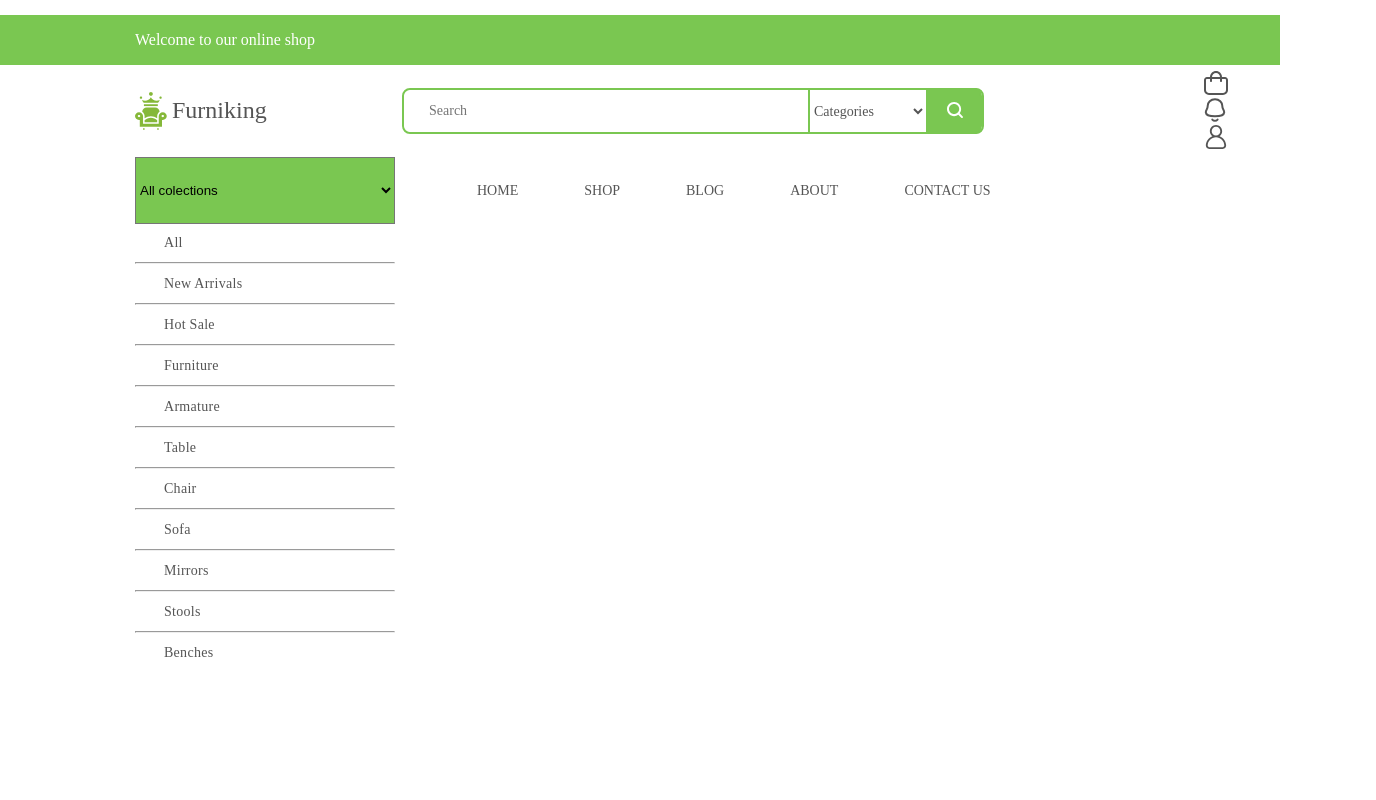
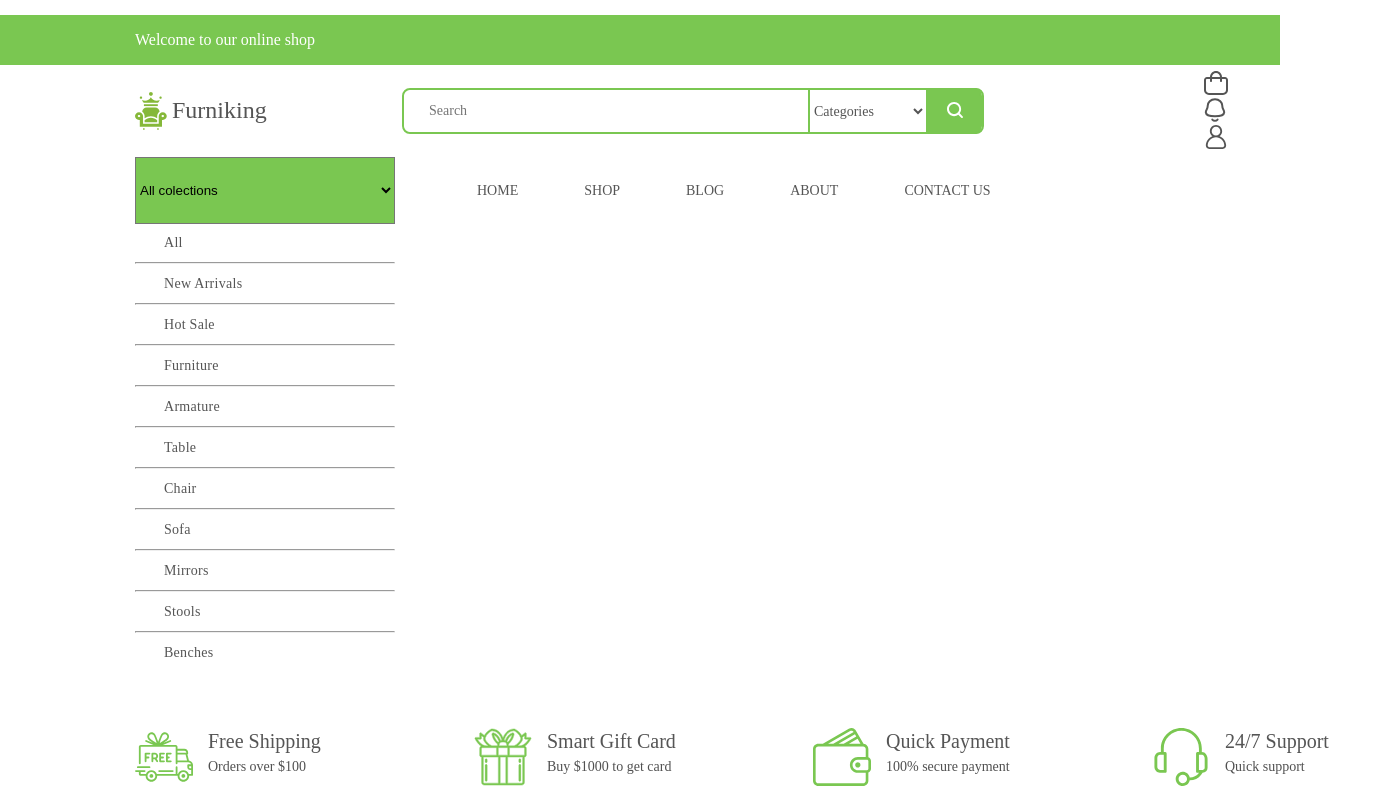
Before and after one commit to AndreyLukashev/Furniking, a website built with Vite: page index.html in a window 1280 px wide. Shown: the whole page, 1376 px wide, since content can reach past the window. Built offline with nearby package versions, Linux system fonts and the light colour scheme; a web font is replaced by a local one.

Commit message:
add feature

```diff
--- a/index.html
+++ b/index.html
@@ -91,7 +91,40 @@
 
   </main>
 
+  <div class="feature">
+    <div class="feature-elements">
+      <img src="./public/images/Feature-icons/Free Shipping.svg" class="feature-image" alt="Free Shipping">
+      <div class="feature-info">
+        <h6 class="feature-text-1">Free Shipping</h6>
+        <p class="feature-text-2">Orders over $100</p>
+      </div>
+    </div>
 
+    <div class="feature-elements">
+      <img src="./public/images/Feature-icons/gift.svg" class="feature-image" alt="Smart Gift Card">
+      <div class="feature-info">
+        <h6 class="feature-text-1">Smart Gift Card</h6>
+        <p class="feature-text-2">Buy $1000 to get card</p>
+      </div>
+    </div>
+
+    <div class="feature-elements">
+      <img src="./public/images/Feature-icons/wallet.svg" class="feature-image" alt="Quick Payment">
+      <div class="feature-info">
+        <h6 class="feature-text-1">Quick Payment</h6>
+        <p class="feature-text-2">100% secure payment</p>
+      </div>
+    </div>
+
+    <div class="feature-elements">
+      <img src="./public/images/Feature-icons/support.svg" class="feature-image" alt="24/7 Support">
+      <div class="feature-info">
+        <h6 class="feature-text-1">24/7 Support</h6>
+        <p class="feature-text-2">Quick support</p>
+      </div>
+    </div>
+
+  </div>
 
   <script type="module" src="/main.js"></script>
 </body>
--- a/main.js
+++ b/main.js
@@ -12,3 +12,4 @@ import './src/components/forms/select/select.js';
 import './src/components/navigation/navigation.js';
 import './src/components/main/main.js';
 import './src/components/side-bar/side-bar.js';
+import './src/components/feature/feature.js';
--- /dev/null
+++ b/src/components/feature/feature.js
@@ -0,0 +1 @@
+import './feature.scss';
--- /dev/null
+++ b/src/components/feature/feature.scss
@@ -0,0 +1,31 @@
+@use '../../global/colors';
+
+.feature {
+    width: 1172px;
+    height: 58px;
+    flex-shrink: 0;
+    margin-left: 135px;
+    display: flex;
+    // background-color: aquamarine;
+}
+
+.feature-elements {
+    width: 224px;
+    height: 58px;
+    flex-shrink: 0;
+    display: flex;
+    margin-right: 115px;
+    // background-color: coral;
+}
+
+.feature-image {
+    width: 58px;
+    height: 58px;
+    flex-shrink: 0;
+    margin-right: 15px;
+}
+
+.feature-info {
+    width: 151px;
+    height: 50px;
+}
--- a/src/components/main/main.scss
+++ b/src/components/main/main.scss
@@ -8,5 +8,6 @@
     // background-color: aquamarine;
     display: flex;
     align-items: center;
+    margin-bottom: 50px;
 
 }
--- a/src/components/typography/_typography.scss
+++ b/src/components/typography/_typography.scss
@@ -38,3 +38,21 @@
     line-height: normal;
     letter-spacing: 0.28px;
 }
+
+.feature-text-1 {
+    font-family: Rubik;
+    font-size: 20px;
+    font-style: normal;
+    font-weight: 500;
+    line-height: 26px;
+    color: colors.$black;
+}
+
+.feature-text-2 {
+    font-family: Rubik;
+    font-size: 14px;
+    font-style: normal;
+    font-weight: 400;
+    line-height: 26px;
+    color: colors.$black200;
+}
--- a/src/global/_colors.scss
+++ b/src/global/_colors.scss
@@ -1,4 +1,5 @@
 $green: #7AC751;
 $white: #FFF;
 $black: #555;
-$side-bar-line: #E3E3E3
+$side-bar-line: #E3E3E3;
+$black200: #515151
```
Also changed, not shown: public/images/Feature-icons/Free Shipping.svg (added), public/images/Feature-icons/gift.svg (added), public/images/Feature-icons/support.svg (added), public/images/Feature-icons/wallet.svg (added).
